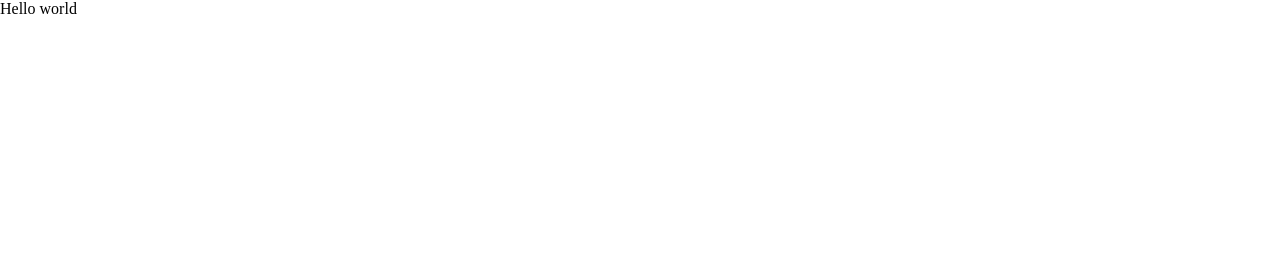
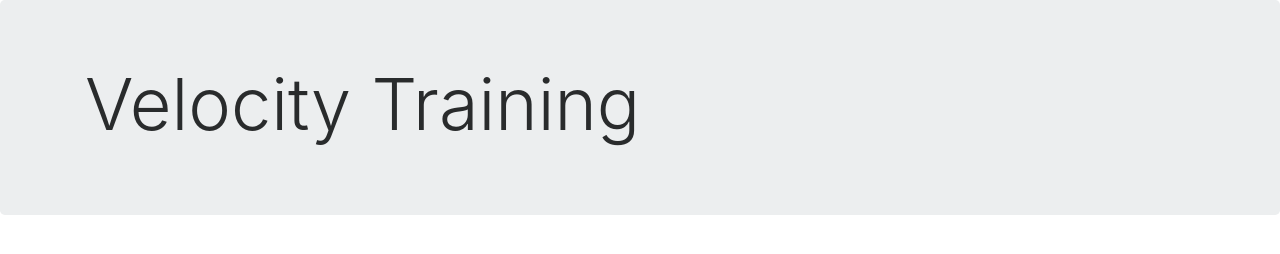
Before and after one commit to Juliopo/react-training, a React app: page / in a window 1280 px wide. Built offline with nearby package versions, Linux system fonts and the light colour scheme.

Commit message:
Adding bootstrap

```diff
--- a/src/containers/AppContainer.js
+++ b/src/containers/AppContainer.js
@@ -5,8 +5,10 @@ import '../styles/styles.scss';
 export class AppContainer extends Component {
   render() {
     return (
-      <div className="wrapper">
-        Hello world
+      <div className="jumbotron">
+        <div className="container">
+          <h1 className="display-3">Velocity Training</h1>
+        </div>
       </div>
     );
   }
--- a/src/index.html
+++ b/src/index.html
@@ -3,9 +3,8 @@
   <head>
     <meta charset="utf-8">
     <meta name="viewport" content="width=device-width, initial-scale=1">
-    <link href="https://fonts.googleapis.com/css?family=Lato:100,300,600" rel="stylesheet" type="text/css">
     <link href="https://cdnjs.cloudflare.com/ajax/libs/normalize/7.0.0/normalize.min.css" rel="stylesheet" type="text/css">
-    <link href="http://code.ionicframework.com/ionicons/2.0.1/css/ionicons.min.css" rel="stylesheet" type="text/css">
+    <link rel="stylesheet" href="https://maxcdn.bootstrapcdn.com/bootstrap/4.0.0-alpha.6/css/bootstrap.min.css" integrity="sha384-rwoIResjU2yc3z8GV/NPeZWAv56rSmLldC3R/AZzGRnGxQQKnKkoFVhFQhNUwEyJ" crossorigin="anonymous">
     <title>Velocity react Training</title>
   </head>
   <body>
--- a/src/styles/styles.scss
+++ b/src/styles/styles.scss
@@ -11,7 +11,3 @@ $myVar: 0px;
     box-sizing: border-box;
 
 }
-
-.wrapper {
-  margin: $myVar auto;
-}
```
